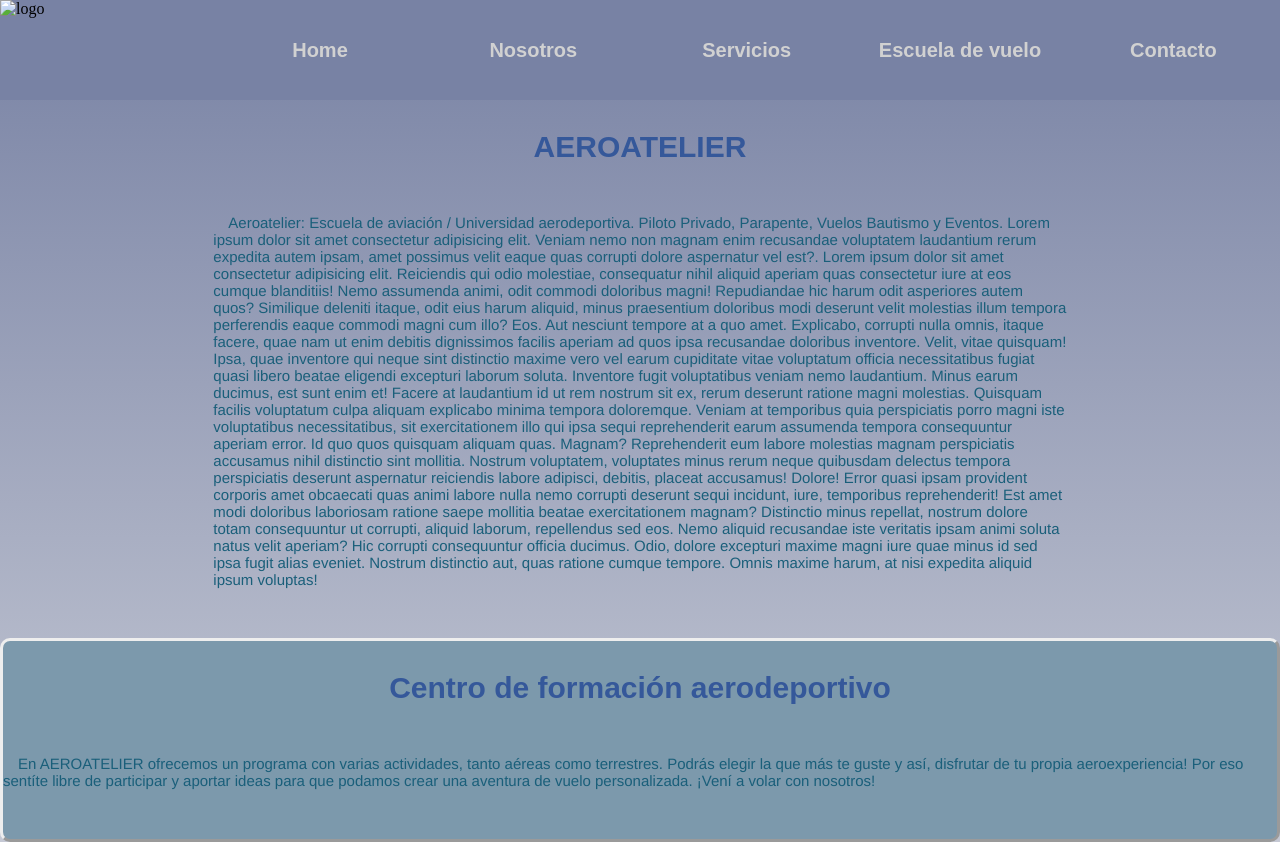
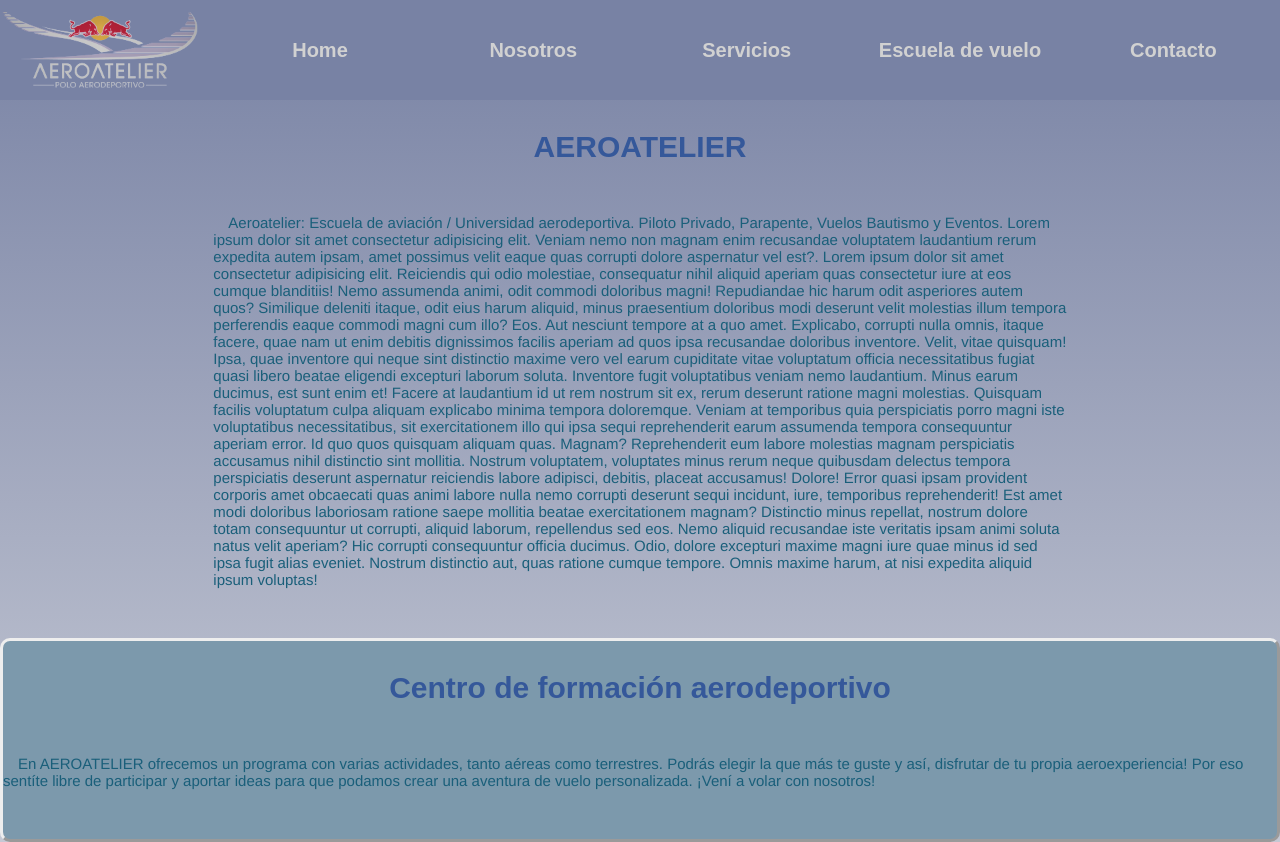
Before and after one commit to AlanSzwedo/Proyecto-final, a plain HTML site: page index.html in a window 1280 px wide. Shown: the top 842 px of the page. Drawn offline with Linux system fonts and the light colour scheme; files whose address does not match are found by name.

Commit message:
corrigiendo css2

```diff
--- a/index.html
+++ b/index.html
@@ -13,7 +13,7 @@
 
     <header>
         <nav id="menu">
-            <div class="item1"><img class="logo" src="../Proyecto final/imagenes/aeroatellier_logo.png" alt="logo"></div>
+            <div class="item1"><img class="logo" src="imagenes/aeroatellier_logo.png" alt="logo"></div>
             <div class="items">Home</div>
             <div class="items"><a href="../Proyecto final/pages/nosotros.html " target="_blank" class="items">Nosotros</a></div>
             <div class="items"><a href="../Proyecto final/pages/servicios.html " target="_blank" class="items">Servicios</a></div>
```
